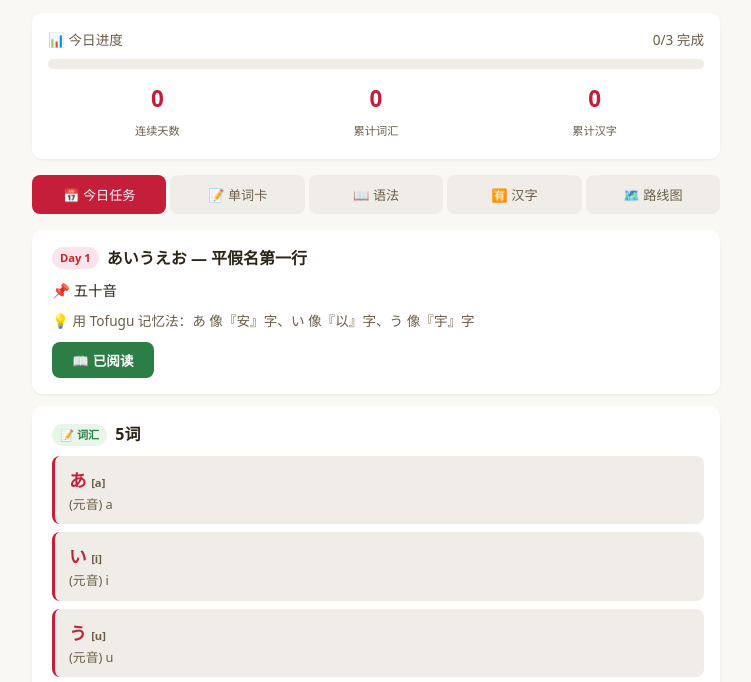
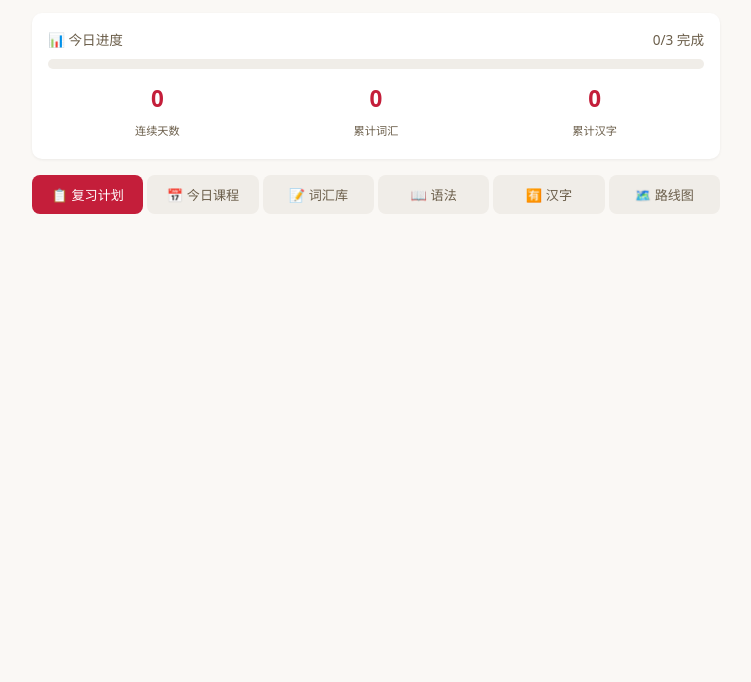
Before and after one commit to Pyuuma/nihongo-learn, a plain HTML site: page index.html in a window 1280 px wide. Shown: the part 100-782 px from the top of the page, without its empty margins (264-1015 px from the left). Drawn offline with Linux system fonts and the light colour scheme.

Commit message:
v2.0: SRS engine + study plan + 182-card unified deck

```diff
--- a/index.html
+++ b/index.html
@@ -38,8 +38,9 @@
 
 <!-- TAB NAV -->
 <nav class="tabs" id="tabNav">
-  <button class="tab active" data-tab="today">📅 今日任务</button>
-  <button class="tab" data-tab="vocab">📝 单词卡</button>
+  <button class="tab active" data-tab="plan">📋 复习计划</button>
+  <button class="tab" data-tab="today">📅 今日课程</button>
+  <button class="tab" data-tab="vocab">📝 词汇库</button>
   <button class="tab" data-tab="grammar">📖 语法</button>
   <button class="tab" data-tab="kanji">🈶 汉字</button>
   <button class="tab" data-tab="roadmap">🗺️ 路线图</button>
```
